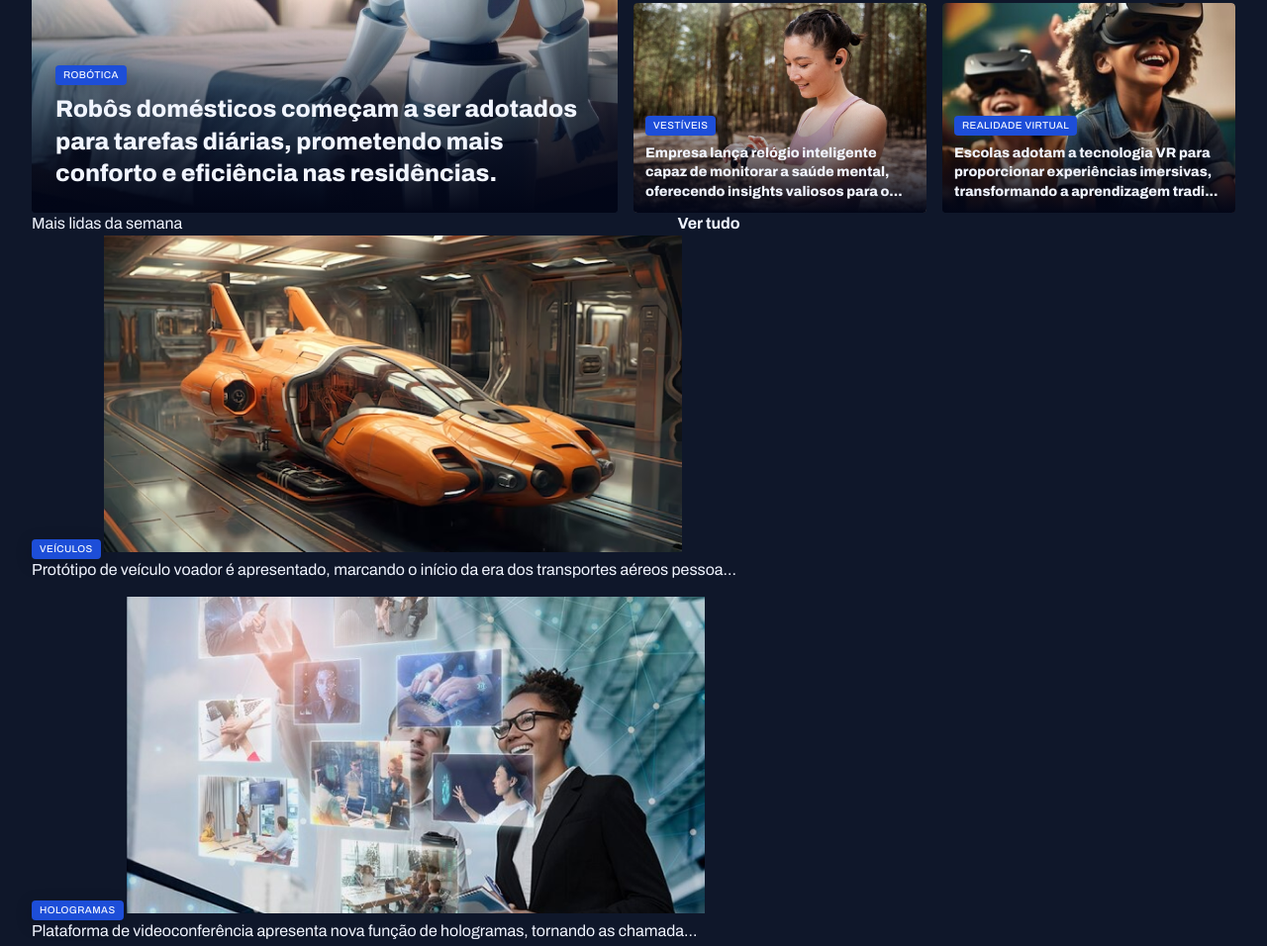
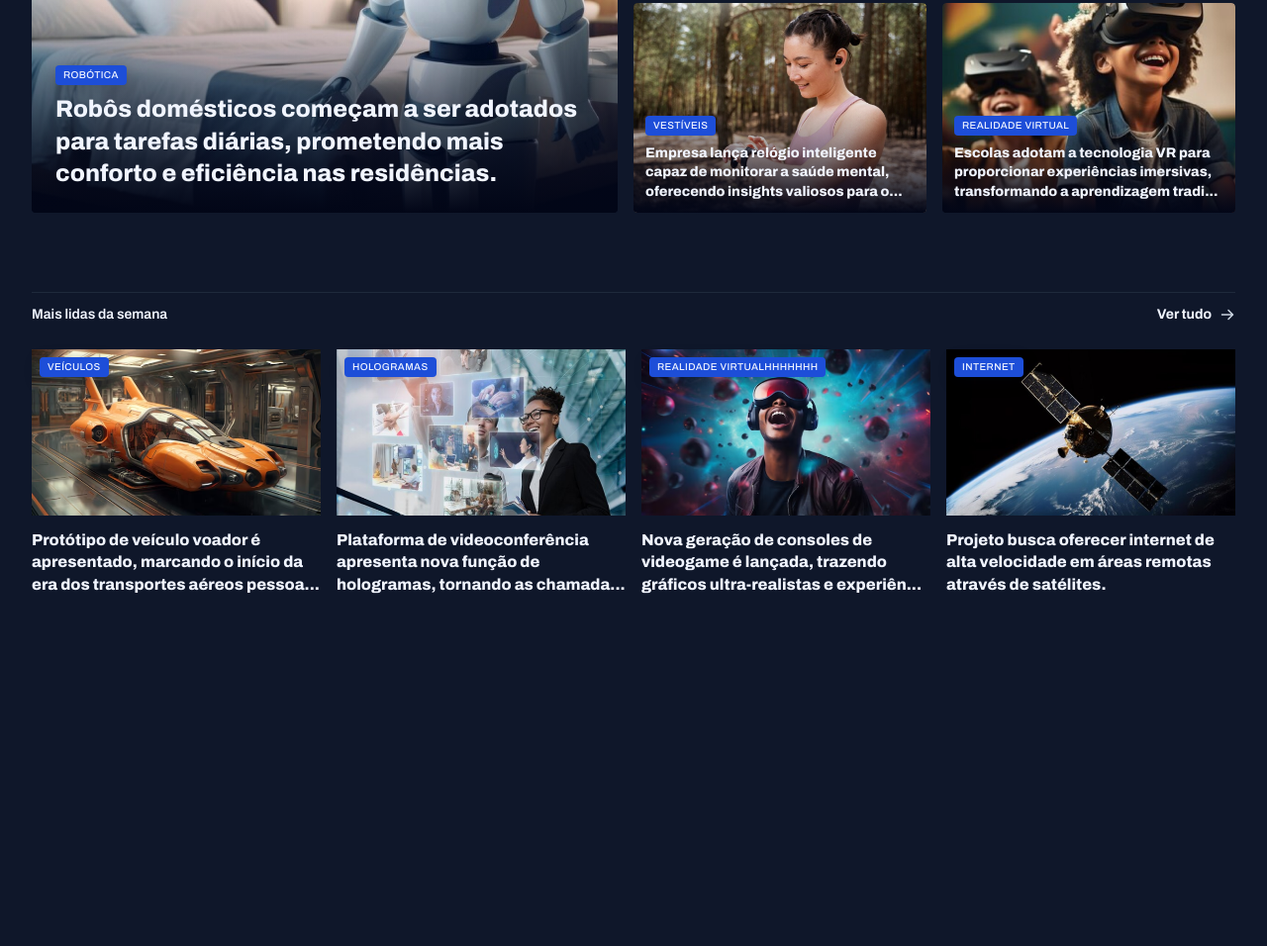
Before and after one commit to EmilySSouza/Portal-Noticias, a plain HTML site: page index.html in a window 1280 px wide. Shown: the part 389-1345 px from the top of the page at 99% size. After the commit the page ends 1031 px from the top, so only its background shows below. Drawn offline with Linux system fonts and the light colour scheme; files whose address does not match are found by name.

Commit message:
feat: Apply styles to the 'most read this week' section.

```diff
--- a/styles/global.css
+++ b/styles/global.css
@@ -56,6 +56,7 @@ img {
 
 main {
     margin-block: 40px;
+    gap: 80px;
 }
 
 .content-tag {
--- a/styles/sections.css
+++ b/styles/sections.css
@@ -1,3 +1,26 @@
+section header {
+    border-top: 1px solid var(--stroke-color);
+    padding-block: 12px 24px;
+    font: var(--text-span);
+
+    a {
+        justify-self: end;
+        align-items: center;
+        gap: 8px;
+
+        span {
+            background-image: url(../assets/icons/ArrowRight.svg);
+            width: 16px;
+            height: 16px;
+        }
+
+        &:hover span {
+            background-image: url(../assets/icons/ArrowRight-hover.svg);
+        }
+    }
+
+}
+
 #featured {
     img {
         height: 100%;
@@ -33,3 +56,28 @@
         }
     }
 }
+
+#weekly {
+    &>div {
+        grid-template-columns: repeat(4, 292px);
+    }
+
+    img {
+        height: 168px;
+    }
+
+    figure {
+        position: relative;
+
+        .content-tag {
+            position: absolute;
+            top: 8px;
+            left: 8px;
+        }
+
+        p {
+            margin-top: 8px;
+            font-weight: 800;
+        }
+    }
+}
```
